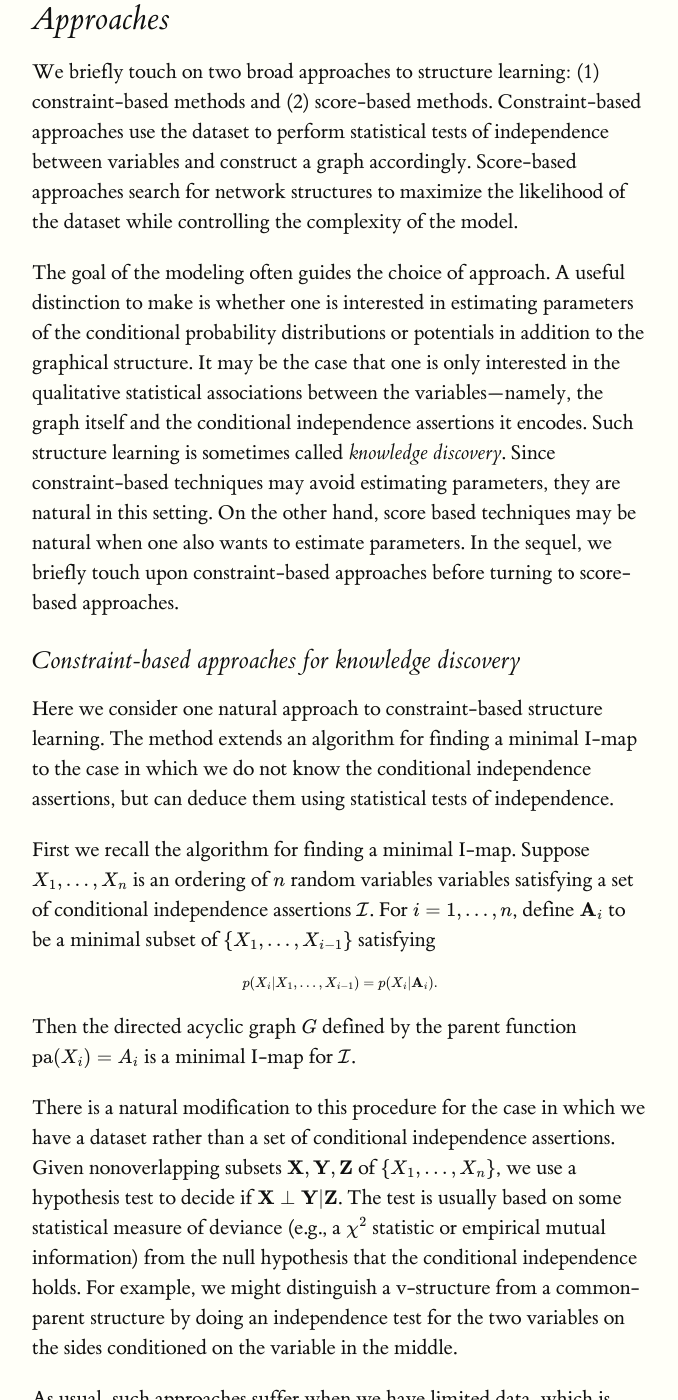
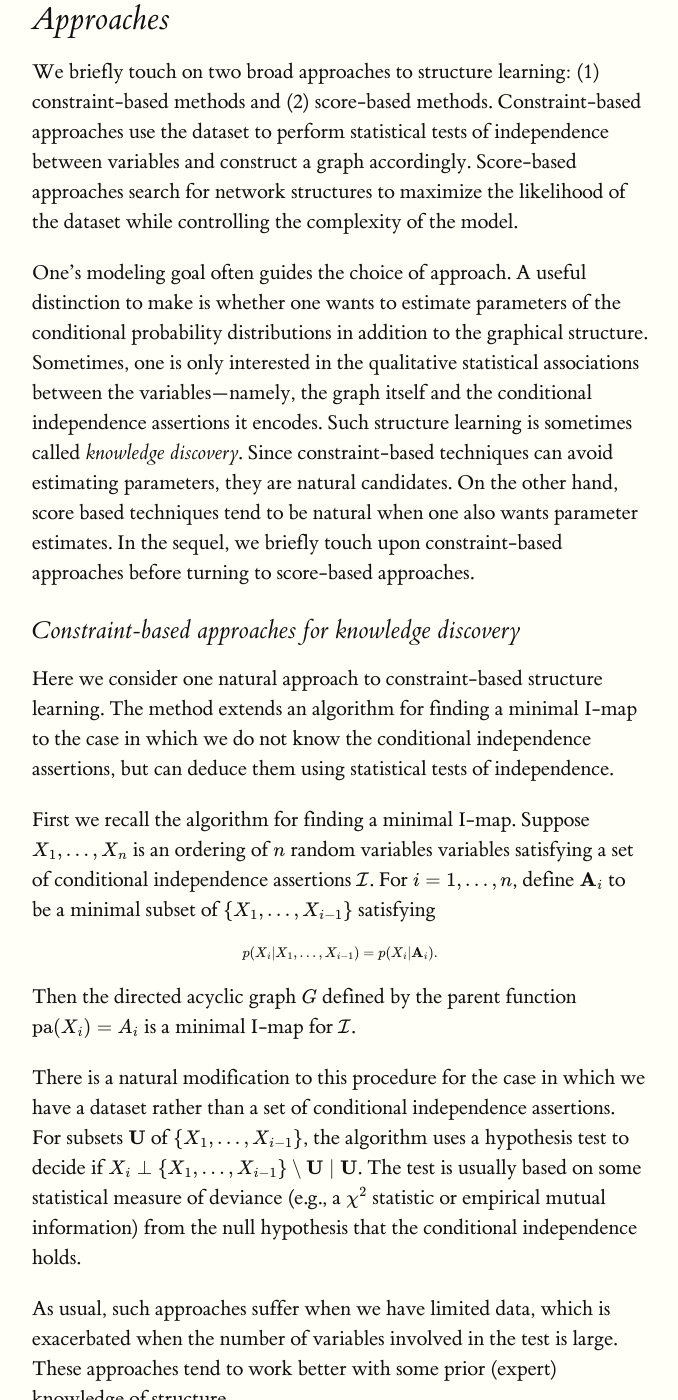
Before and after one commit to ermongroup/cs228-notes, a Jekyll site: the page built from learning/structure/index.md, in a window 1280 px wide and 1400 px high, scrolled down 724 px. Shown: the whole window, without its empty margins (128-806 px from the left). Built offline with Jekyll 4.4.1, drawn with Linux system fonts in a browser that asks for light colours; formulas are drawn with MathJax 3; some of the changed text lies outside the part shown.

Commit message:
final edits with mayee

```diff
--- a/learning/structure/index.md
+++ b/learning/structure/index.md
@@ -16,12 +16,12 @@ We briefly touch on two broad approaches to structure learning: (1) constraint-b
 Constraint-based approaches use the dataset to perform statistical tests of independence between variables and construct a graph accordingly.
 Score-based approaches search for network structures to maximize the likelihood of the dataset while controlling the complexity of the model.
 
-The goal of the modeling often guides the choice of approach.
-A useful distinction to make is whether one is interested in estimating parameters of the conditional probability distributions or potentials in addition to the graphical structure.
-It may be the case that one is only interested in the qualitative statistical associations between the variables---namely, the graph itself and the conditional independence assertions it encodes.
+One's modeling goal often guides the choice of approach.
+A useful distinction to make is whether one wants to estimate parameters of the conditional probability distributions in addition to the graphical structure.
+Sometimes, one is only interested in the qualitative statistical associations between the variables---namely, the graph itself and the conditional independence assertions it encodes.
 Such structure learning is sometimes called _knowledge discovery_.
-Since constraint-based techniques may avoid estimating parameters, they are natural in this setting.
-On the other hand, score based techniques may be natural when one also wants to estimate parameters.
+Since constraint-based techniques can avoid estimating parameters, they are natural candidates.
+On the other hand, score based techniques tend to be natural when one also wants parameter estimates.
 In the sequel, we briefly touch upon constraint-based approaches before turning to score-based approaches.
 
 ### Constraint-based approaches for knowledge discovery
@@ -38,10 +38,8 @@ $$p(X_i | X_1, \dots, X_{i-1}) = p(X_i | \mathbf{A}_i).$$
 Then the directed acyclic graph $$G$$ defined by the parent function $$\text{pa}(X_i) = A_i$$ is a minimal I-map for $$\mathcal{I}$$.
 
 There is a natural modification to this procedure for the case in which we have a dataset rather than a set of conditional independence assertions.
-Given nonoverlapping subsets $$\mathbf{X}, \mathbf{Y}, \mathbf{Z}$$ of $$\{X_1, \dots, X_n\}$$,
-we use a hypothesis test to decide if $$\mathbf{X} \perp \mathbf{Y} | \mathbf{Z}$$.
+For subsets $$\mathbf{U}$$ of $$\{X_1, \dots, X_{i-1}\}$$, the algorithm uses a hypothesis test to decide if $$X_i \perp \{X_1, \dots, X_{i-1}\} \setminus \mathbf{U} \; | \; \mathbf{U}$$.
 The test is usually based on some statistical measure of deviance (e.g., a $$\chi^2$$ statistic or empirical mutual information) from the null hypothesis that the conditional independence holds.
-For example, we might distinguish a v-structure from a common-parent structure by doing an independence test for the two variables on the sides conditioned on the variable in the middle.
 
 As usual, such approaches suffer when we have limited data, which is exacerbated when the number of variables involved in the test is large.
 These approaches tend to work better with some prior (expert) knowledge of structure.
@@ -148,8 +146,8 @@ $$
 $$
 
 This happens to be the well-known maximum spanning tree problem.
-It has several algorithms for its solution with runtimes quadratic in the number of vertices.
-Two of the famous ones are Kruskal's algorithm and Prim's algorithm.
+It has several algorithms for its solution with runtimes which are quadratic in the number of vertices.
+Two famous examples are Kruskal's algorithm and Prim's algorithm.
 Any such maximum spanning tree, with any node its root, is a solution.
 
 ### Chow and Liu's algorithm
```
Also changed, not shown: other parts of learning/structure/index.md (+1 -1 lines).
